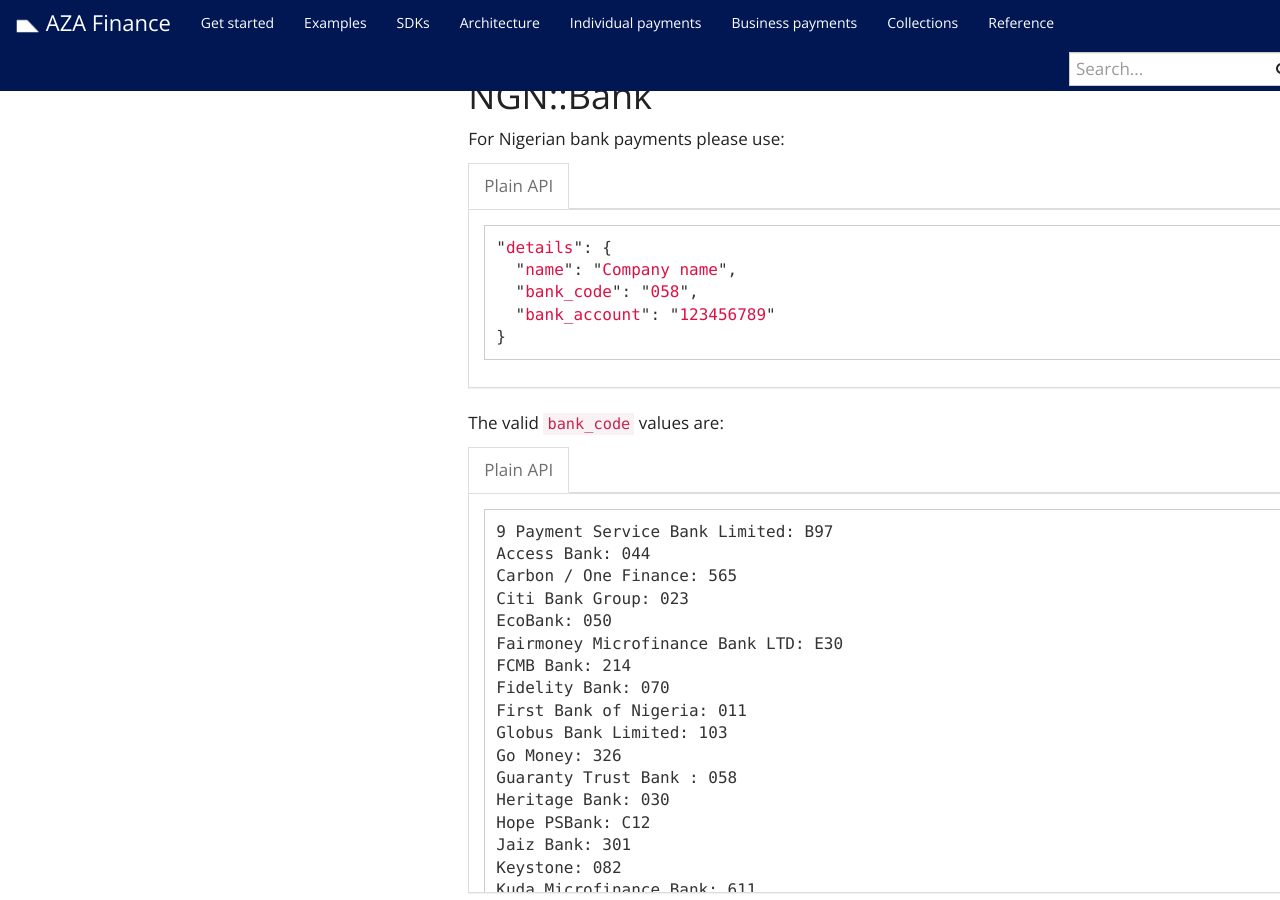
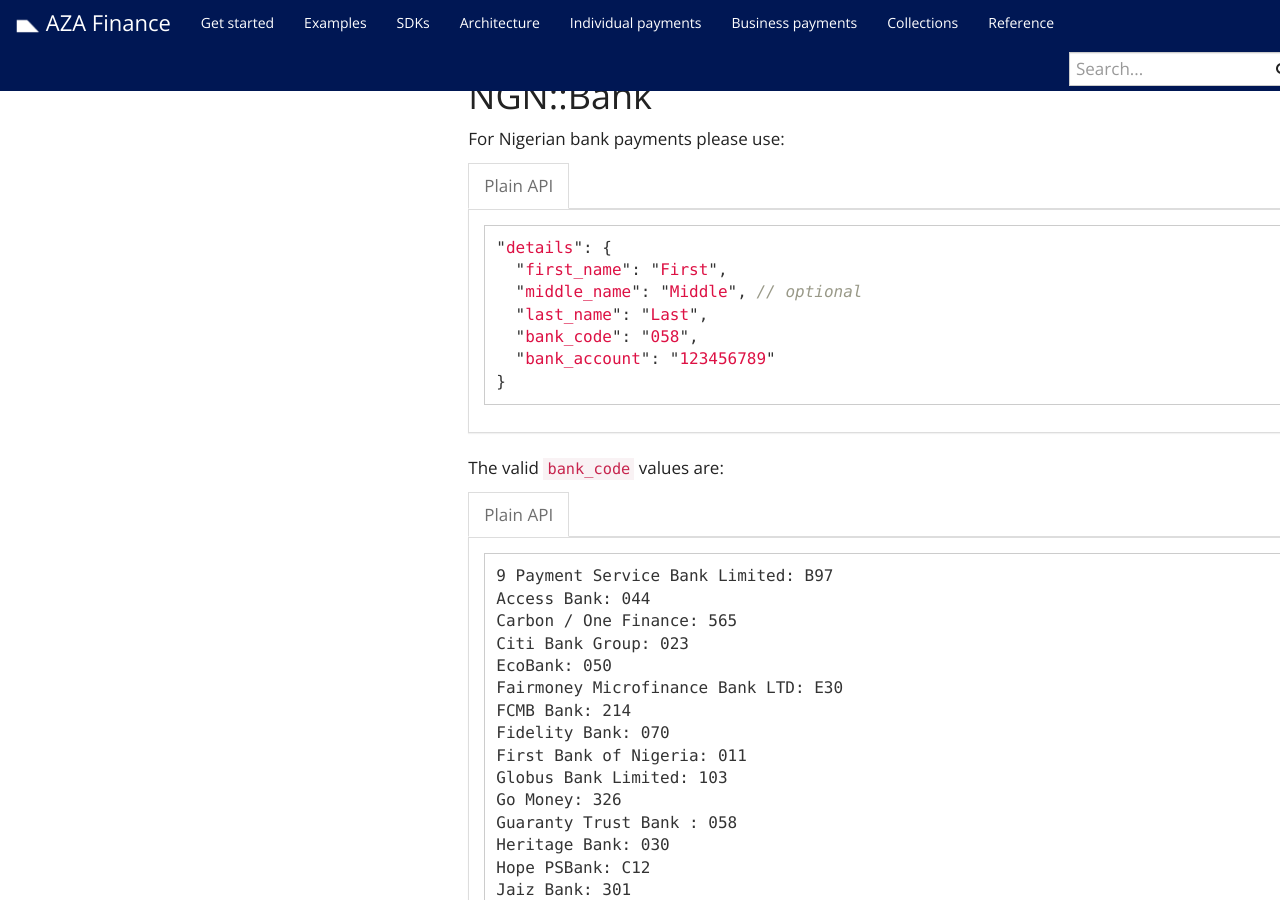
Before and after one commit to transferzero/api-documentation, a Jekyll site: the page built from _docs/individual-payments.md, in a window 1280 px wide and 900 px high, scrolled down 1306 px. Built offline with Jekyll 4.4.1, drawn with Linux system fonts in a browser that asks for light colours; nearby versions of some CDN libraries; comment, search, counter and statistics services are not loaded.

Commit message:
[BTA-12878] Update _docs/individual-payments.md
Co-authored-by: Thiru Njuguna <thirunjuguna@outlook.com>

```diff
--- a/_docs/individual-payments.md
+++ b/_docs/individual-payments.md
@@ -15,7 +15,7 @@
 
 # Nigeria
 
-{% include corridors/ngn-bank.md recipient_type='business' %}
+{% include corridors/ngn-bank.md recipient_type='individual' %}
 
 ## NGN::Mobile
 
```
